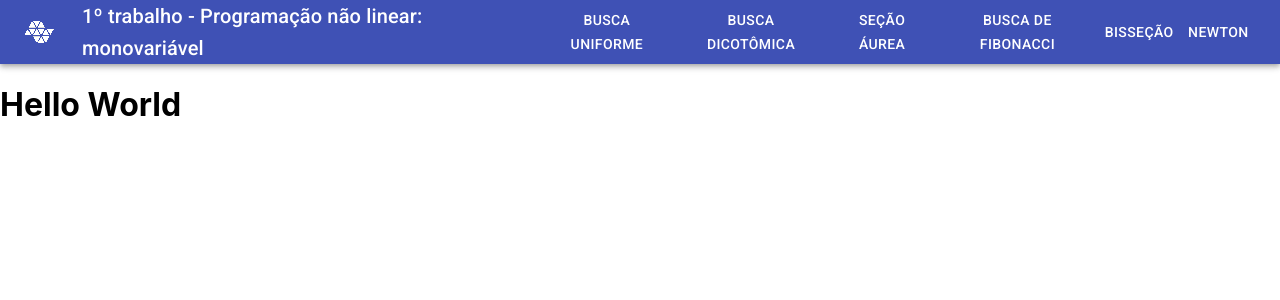
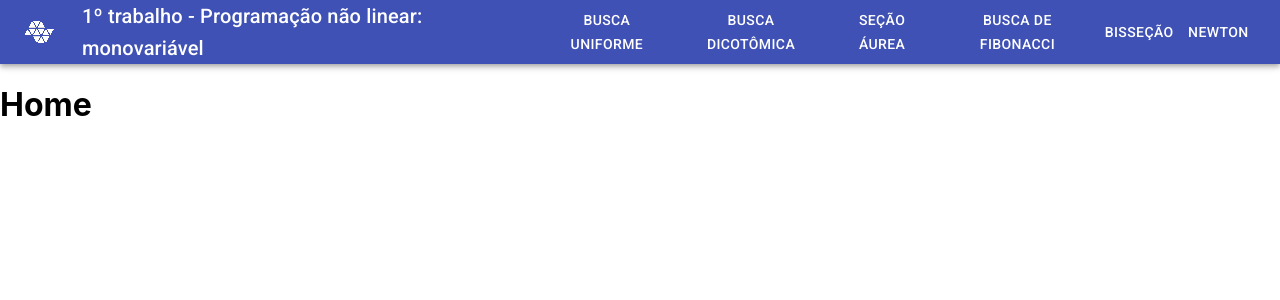
Before and after one commit to maykonmichel/4627AT1, a React (Create React App) app: page / in a window 1280 px wide. Shown: the top 300 px of the page. Built offline with nearby package versions, Linux system fonts and the light colour scheme.

Commit message:
Changed title

```diff
--- a/src/pages/Home.js
+++ b/src/pages/Home.js
@@ -1,7 +1,7 @@
 import React, { memo } from 'react';
 
 const Home = memo(() => {
-  return <h1>Hello World</h1>;
+  return <h1>Home</h1>;
 });
 
 export default Home;
```
